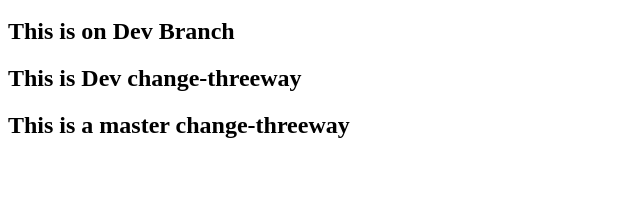
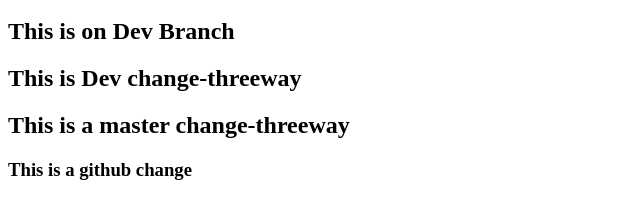
Before and after one commit to mohanraz81/webtest1008, a plain HTML site: page index.html in a window 1280 px wide. Shown: the part 48-266 px from the top of the page, without its empty margins (0-640 px from the left). Drawn offline with Linux system fonts and the light colour scheme.

Commit message:
github change

```diff
--- a/index.html
+++ b/index.html
@@ -2,3 +2,4 @@
 <h2>This is on Dev Branch</h2>
 <h2> This is Dev change-threeway</h2>
 <h2> This is a master change-threeway</h2>
+<h3> This is a github change </h3>
```
